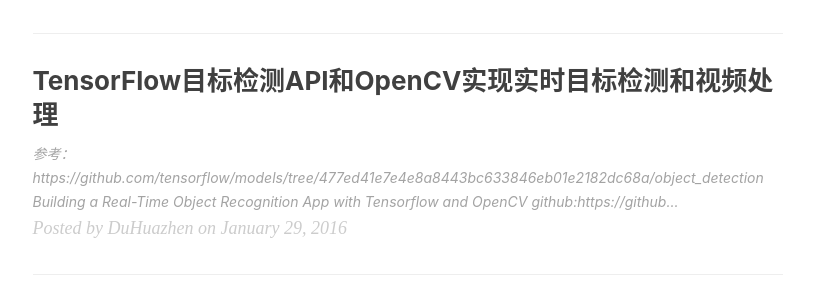
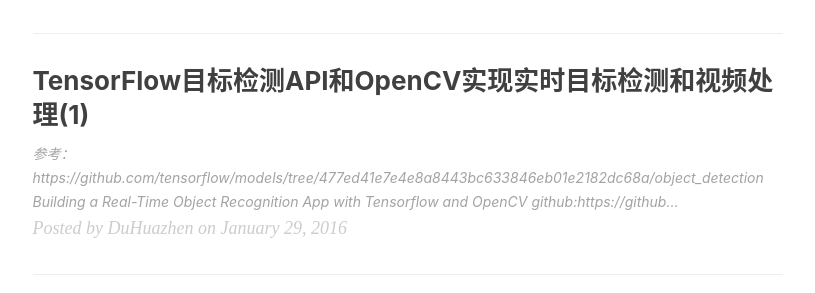
Before and after one commit to duhuazhen/duhuazhen.github.io, a Jekyll site: the page built from index.html, in a window 1280 px wide and 900 px high, scrolled down 1121 px. Shown: the part 195-488 px from the top of the window, without its empty margins (135-950 px from the left). Built offline with Jekyll 4.4.1, drawn with Linux system fonts in a browser that asks for light colours; nearby versions of some CDN libraries; the list of posts is cut into pages by our own code; comment, search, counter and statistics services are not loaded.

Commit message:
Update 2018-3-25-object-detection.markdown

```diff
--- a/_posts/2018-3-25-object-detection.markdown
+++ b/_posts/2018-3-25-object-detection.markdown
@@ -1,7 +1,8 @@
 ---
 layout:     post
-title:      TensorFlow目标检测API和OpenCV实现实时目标检测和视频处理
-date:       2016-01-29 12:00:00
+title:      TensorFlow目标检测API和OpenCV实现实时目标检测和视频处理(1)
+subtitile:   环境安装
+date:       2016-01-29 12:00:00
 author:     "DuHuazhen"
 header-img: "img/post-bg-2015.jpg"
 catalog: true
```
